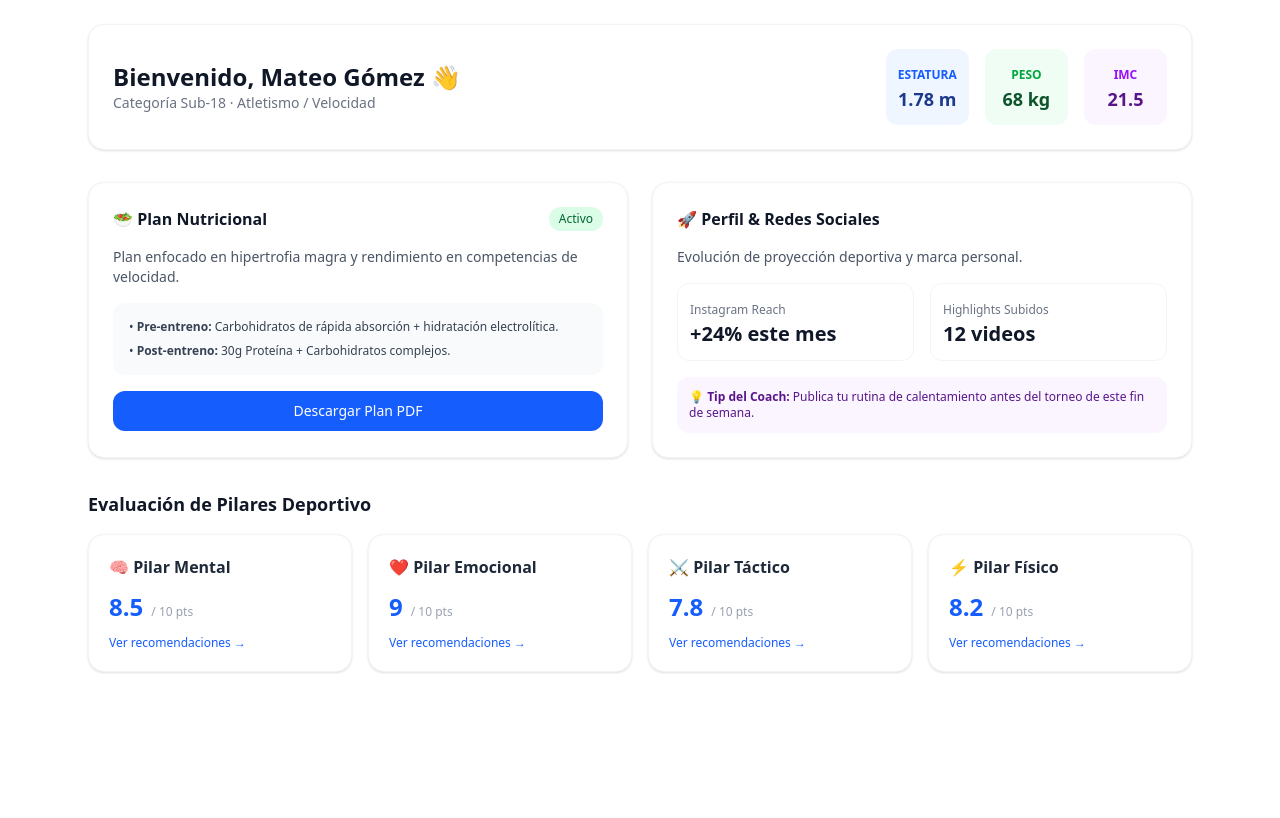
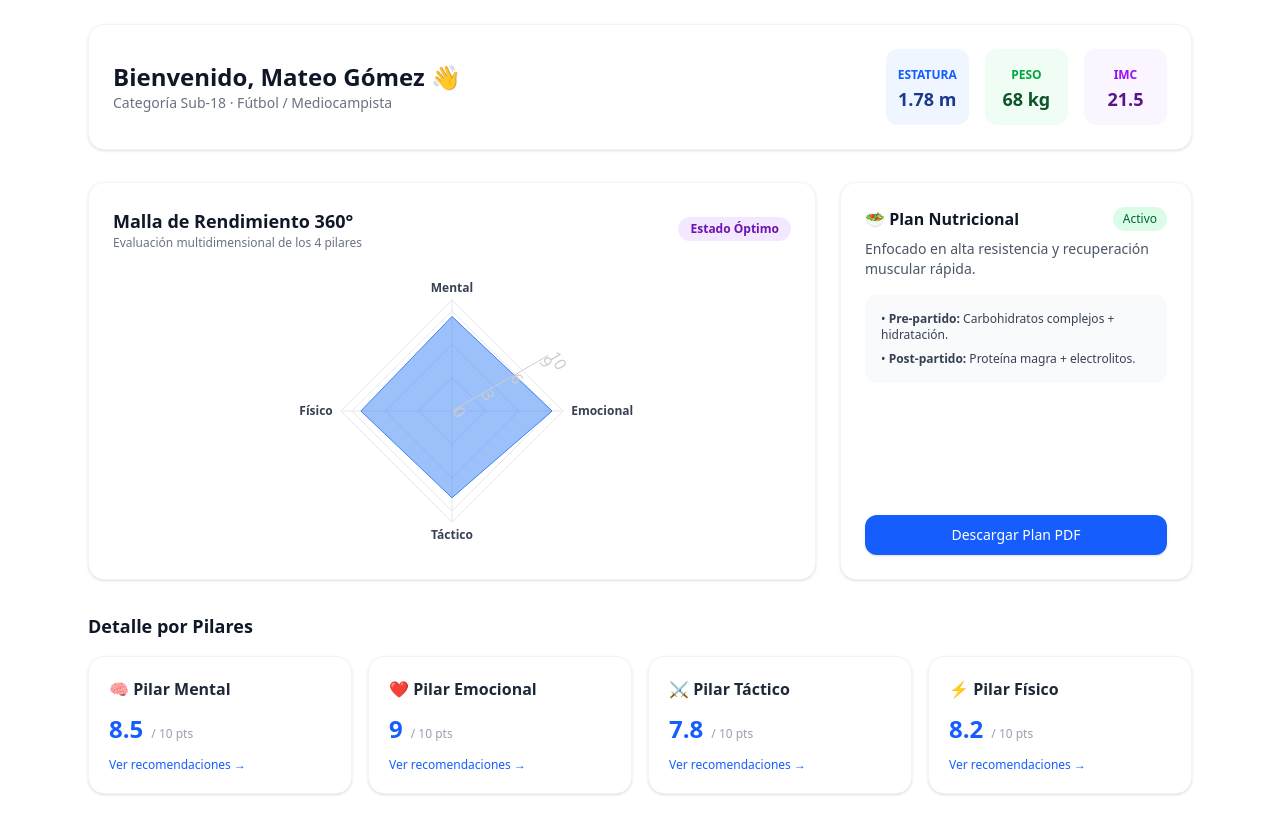
Before and after one commit to infogtech360-eng/JGFITNESSAPP, a Next.js app: page /dashboard in a window 1280 px wide. Built offline with nearby package versions, Linux system fonts and the light colour scheme.

Commit message:
feat: add Recharts 360 performance radar visualization to athlete dashboard

```diff
--- a/app/dashboard/page.tsx
+++ b/app/dashboard/page.tsx
@@ -1,9 +1,26 @@
 'use client'
 
 import { useState } from 'react'
+import {
+  Radar,
+  RadarChart,
+  PolarGrid,
+  PolarAngleAxis,
+  PolarRadiusAxis,
+  ResponsiveContainer,
+  Tooltip,
+} from 'recharts'
 
 export default function AtletaDashboard() {
   const [pilarSeleccionado, setPilarSeleccionado] = useState<string | null>(null)
+
+  // Datos para el gráfico de radar (Simulados/Conectados a Supabase)
+  const dataRadar = [
+    { pilar: 'Mental', valor: 8.5, fullMark: 10 },
+    { pilar: 'Emocional', valor: 9.0, fullMark: 10 },
+    { pilar: 'Táctico', valor: 7.8, fullMark: 10 },
+    { pilar: 'Físico', valor: 8.2, fullMark: 10 },
+  ]
 
   const pilaresData: Record<string, { titulo: string; nota: number; tips: string[] }> = {
     Mental: {
@@ -46,7 +63,7 @@ export default function AtletaDashboard() {
       <div className="bg-white p-6 rounded-2xl shadow-sm border border-gray-100 flex flex-col md:flex-row justify-between items-start md:items-center gap-6">
         <div>
           <h1 className="text-2xl font-bold text-gray-900">Bienvenido, Mateo Gómez 👋</h1>
-          <p className="text-sm text-gray-500">Categoría Sub-18 · Atletismo / Velocidad</p>
+          <p className="text-sm text-gray-500">Categoría Sub-18 · Fútbol / Mediocampista</p>
         </div>
         <div className="grid grid-cols-3 gap-4 w-full md:w-auto">
           <div className="bg-blue-50 p-3 rounded-xl text-center">
@@ -64,49 +81,57 @@ export default function AtletaDashboard() {
         </div>
       </div>
 
-      {/* Plan Alimenticio & Redes Sociales */}
-      <div className="grid grid-cols-1 md:grid-cols-2 gap-6">
+      {/* Sección Central: Gráfico de Radar 3D + Plan Nutricional */}
+      <div className="grid grid-cols-1 lg:grid-cols-3 gap-6">
+        {/* Gráfico de Radar (Ocupa 2 columnas) */}
+        <div className="lg:col-span-2 bg-white p-6 rounded-2xl shadow-sm border border-gray-100 flex flex-col justify-between">
+          <div className="flex justify-between items-center mb-4">
+            <div>
+              <h2 className="text-lg font-bold text-gray-900">Malla de Rendimiento 360°</h2>
+              <p className="text-xs text-gray-500">Evaluación multidimensional de los 4 pilares</p>
+            </div>
+            <span className="text-xs bg-purple-100 text-purple-800 px-3 py-1 rounded-full font-semibold">
+              Estado Óptimo
+            </span>
+          </div>
+
+          <div className="h-72 w-full">
+            <ResponsiveContainer width="100%" height="100%">
+              <RadarChart cx="50%" cy="50%" outerRadius="80%" data={dataRadar}>
+                <PolarGrid stroke="#e5e7eb" />
+                <PolarAngleAxis dataKey="pilar" tick={{ fill: '#374151', fontSize: 12, fontWeight: 600 }} />
+                <PolarRadiusAxis angle={30} domain={[0, 10]} />
+                <Radar name="Mateo Gómez" dataKey="valor" stroke="#3b82f6" fill="#3b82f6" fillOpacity={0.5} />
+                <Tooltip />
+              </RadarChart>
+            </ResponsiveContainer>
+          </div>
+        </div>
+
         {/* Plan Alimenticio */}
-        <div className="bg-white p-6 rounded-2xl shadow-sm border border-gray-100 space-y-4">
-          <div className="flex justify-between items-center">
-            <h2 className="font-bold text-gray-900 flex items-center gap-2">🥗 Plan Nutricional</h2>
-            <span className="text-xs bg-green-100 text-green-800 px-2.5 py-1 rounded-full font-medium">Activo</span>
+        <div className="bg-white p-6 rounded-2xl shadow-sm border border-gray-100 space-y-4 flex flex-col justify-between">
+          <div>
+            <div className="flex justify-between items-center mb-2">
+              <h2 className="font-bold text-gray-900 flex items-center gap-2">🥗 Plan Nutricional</h2>
+              <span className="text-xs bg-green-100 text-green-800 px-2.5 py-1 rounded-full font-medium">Activo</span>
+            </div>
+            <p className="text-sm text-gray-600 mb-4">
+              Enfocado en alta resistencia y recuperación muscular rápida.
+            </p>
+            <div className="bg-gray-50 p-4 rounded-xl text-xs space-y-2 text-gray-700">
+              <p>• <strong>Pre-partido:</strong> Carbohidratos complejos + hidratación.</p>
+              <p>• <strong>Post-partido:</strong> Proteína magra + electrolitos.</p>
+            </div>
           </div>
-          <p className="text-sm text-gray-600">
-            Plan enfocado en hipertrofia magra y rendimiento en competencias de velocidad.
-          </p>
-          <div className="bg-gray-50 p-4 rounded-xl text-xs space-y-2 text-gray-700">
-            <p>• <strong>Pre-entreno:</strong> Carbohidratos de rápida absorción + hidratación electrolítica.</p>
-            <p>• <strong>Post-entreno:</strong> 30g Proteína + Carbohidratos complejos.</p>
-          </div>
-          <button className="w-full py-2.5 bg-blue-600 hover:bg-blue-700 text-white font-medium text-sm rounded-xl transition">
+          <button className="w-full py-2.5 bg-blue-600 hover:bg-blue-700 text-white font-medium text-sm rounded-xl transition shadow-sm">
             Descargar Plan PDF
           </button>
         </div>
-
-        {/* Crecimiento Marca Personal / Redes */}
-        <div className="bg-white p-6 rounded-2xl shadow-sm border border-gray-100 space-y-4">
-          <h2 className="font-bold text-gray-900 flex items-center gap-2">🚀 Perfil & Redes Sociales</h2>
-          <p className="text-sm text-gray-600">Evolución de proyección deportiva y marca personal.</p>
-          <div className="grid grid-cols-2 gap-4">
-            <div className="border border-gray-100 p-3 rounded-xl">
-              <span className="text-xs text-gray-500">Instagram Reach</span>
-              <p className="text-xl font-bold text-gray-900">+24% este mes</p>
-            </div>
-            <div className="border border-gray-100 p-3 rounded-xl">
-              <span className="text-xs text-gray-500">Highlights Subidos</span>
-              <p className="text-xl font-bold text-gray-900">12 videos</p>
-            </div>
-          </div>
-          <div className="bg-purple-50 p-3 rounded-xl text-xs text-purple-900">
-            💡 <strong>Tip del Coach:</strong> Publica tu rutina de calentamiento antes del torneo de este fin de semana.
-          </div>
-        </div>
       </div>
 
-      {/* Tarjetas de Pilares Interactivos */}
+      {/* Tarjetas de Pilares Interactivas */}
       <div>
-        <h2 className="text-lg font-bold text-gray-900 mb-4">Evaluación de Pilares Deportivo</h2>
+        <h2 className="text-lg font-bold text-gray-900 mb-4">Detalle por Pilares</h2>
         <div className="grid grid-cols-1 sm:grid-cols-2 lg:grid-cols-4 gap-4">
           {Object.entries(pilaresData).map(([key, data]) => (
             <div
--- a/package.json
+++ b/package.json
@@ -17,7 +17,8 @@
     "@supabase/supabase-js": "^2.112.4",
     "next": "16.3.4",
     "react": "19.2.8",
-    "react-dom": "19.2.8"
+    "react-dom": "19.2.8",
+    "recharts": "^3.10.1"
   },
   "devDependencies": {
     "@tailwindcss/postcss": "^4",
```
Also changed, not shown: 1 other file (tests, documents, lock files or other folders).
